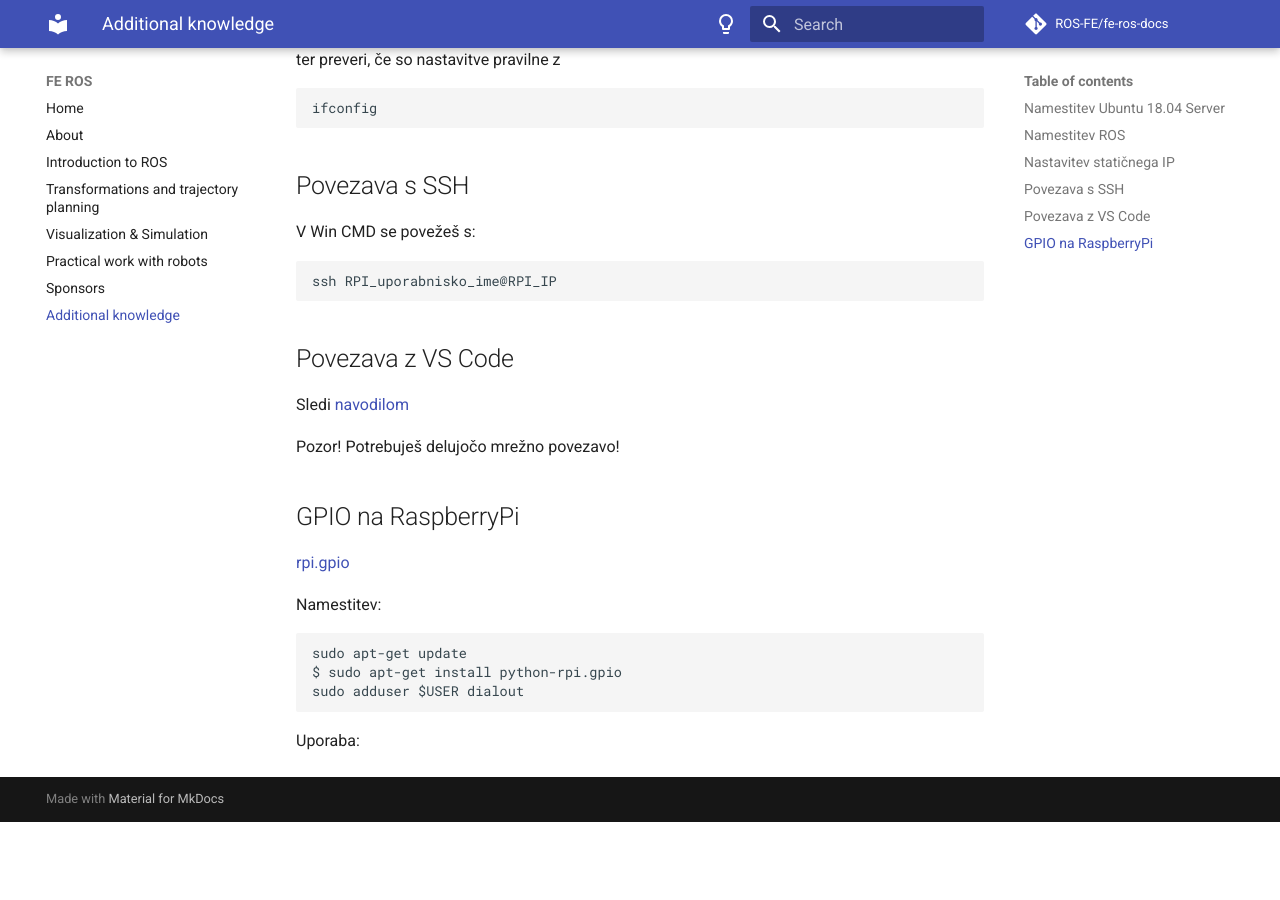
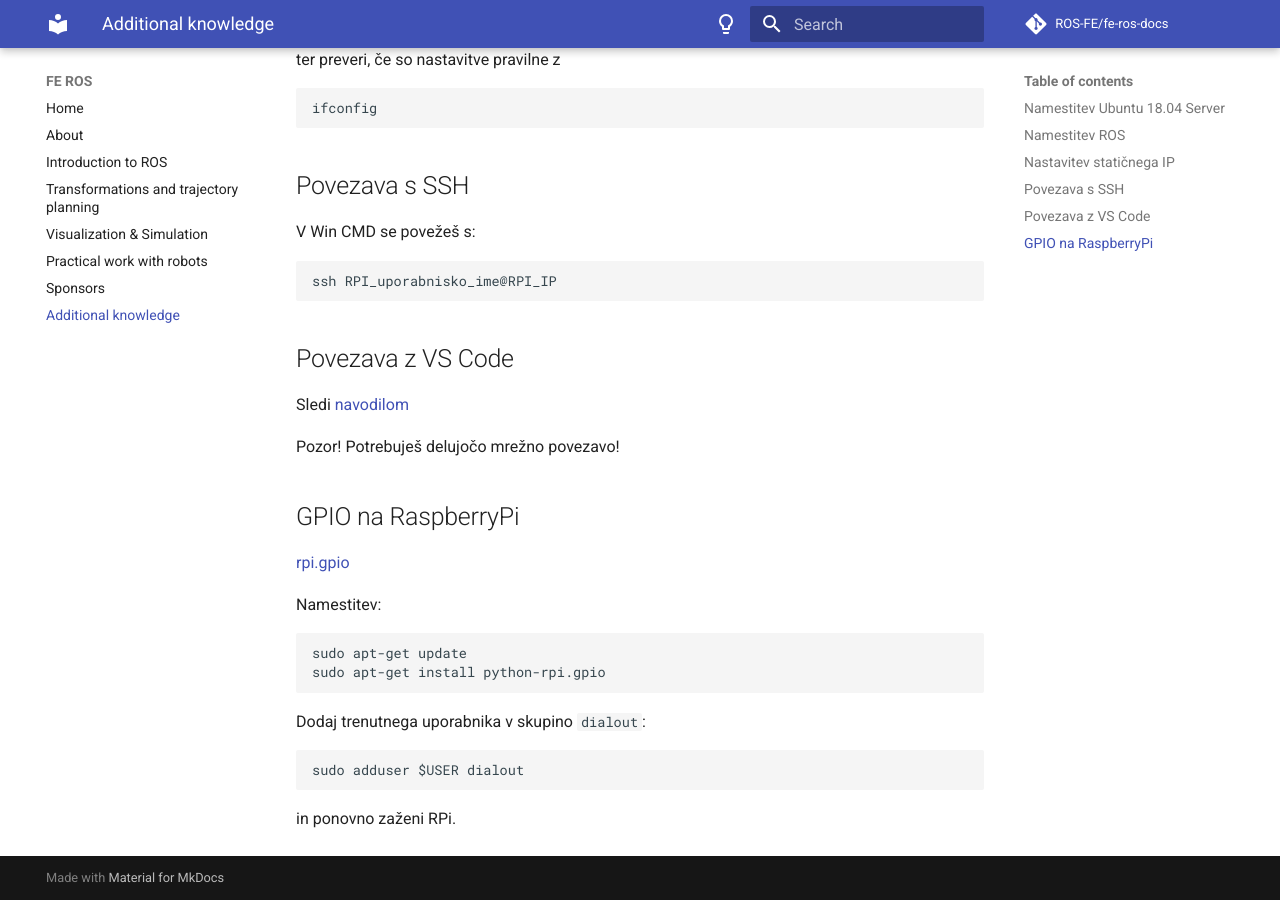
Before and after one commit to ROS-FE/fe-ros-docs, an MkDocs documentation site: the page built from docs/additional/index.md, in a window 1280 px wide and 900 px high, scrolled down 2200 px. Built offline with MkDocs 1.6.1 and Material for MkDocs 9.7.7, drawn with Linux system fonts in a browser that asks for light colours; comment, search, counter and statistics services are not loaded; before the commit the page ends 3022 px from its top, so only the background shows below that.

Commit message:
Update index.md

````diff
--- a/docs/additional/index.md
+++ b/docs/additional/index.md
@@ -127,8 +127,11 @@ Namestitev:
 
 ```
 sudo apt-get update
-$ sudo apt-get install python-rpi.gpio
+sudo apt-get install python-rpi.gpio
+```
+
+Dodaj trenutnega uporabnika v skupino `dialout`:
+```
 sudo adduser $USER dialout
 ```
-
-Uporaba:
+in ponovno zaženi RPi.
````
